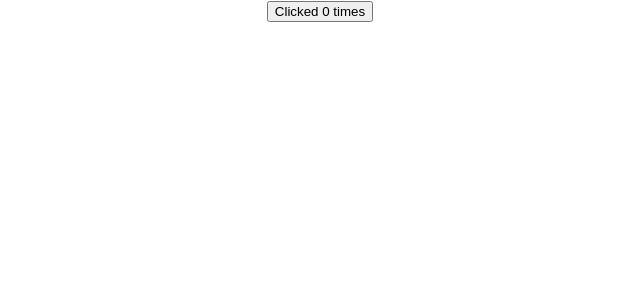
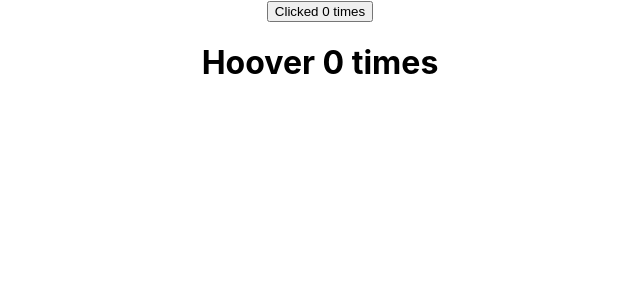
Before and after one commit to rocklessg/react23, a React (Create React App) app: page / in a window 1280 px wide. Shown: the top 300 px of the page, without its empty margins (320-960 px from the left). Built offline with nearby package versions, Linux system fonts and the light colour scheme.

Commit message:
Render Props 1

```diff
--- a/src/App.js
+++ b/src/App.js
@@ -19,6 +19,7 @@
 import Hero from "./components/Hero"
 import ErrorBoundary from "./components/ErrorBoundary"
 import ClickCounter from "./components/ClickCounter"
+import HooverCounter from "./components/HooverCounter"
 
 // function App() {
 //   return (
@@ -50,6 +51,7 @@
       <div className="App">
 
       < ClickCounter />
+      < HooverCounter />
 
         {/* < ErrorBoundary>
           < Hero heroName="Batman" />
--- /dev/null
+++ b/src/components/HooverCounter.js
@@ -0,0 +1,28 @@
+import React, { Component } from 'react'
+
+class HooverCounter extends Component {
+    constructor(props) {
+      super(props)
+
+      this.state = {
+         count: 0
+      }
+    }
+
+incrementCount = () => {
+    this.setState(prevState => {
+        return { count: prevState.count + 1 }
+    })
+}
+
+  render() {
+    const {count} = this.state
+    return (
+      <div>
+        <h1 onMouseOver={this.incrementCount}>Hoover {count} times</h1>
+      </div>
+    )
+  }
+}
+
+export default HooverCounter
```
